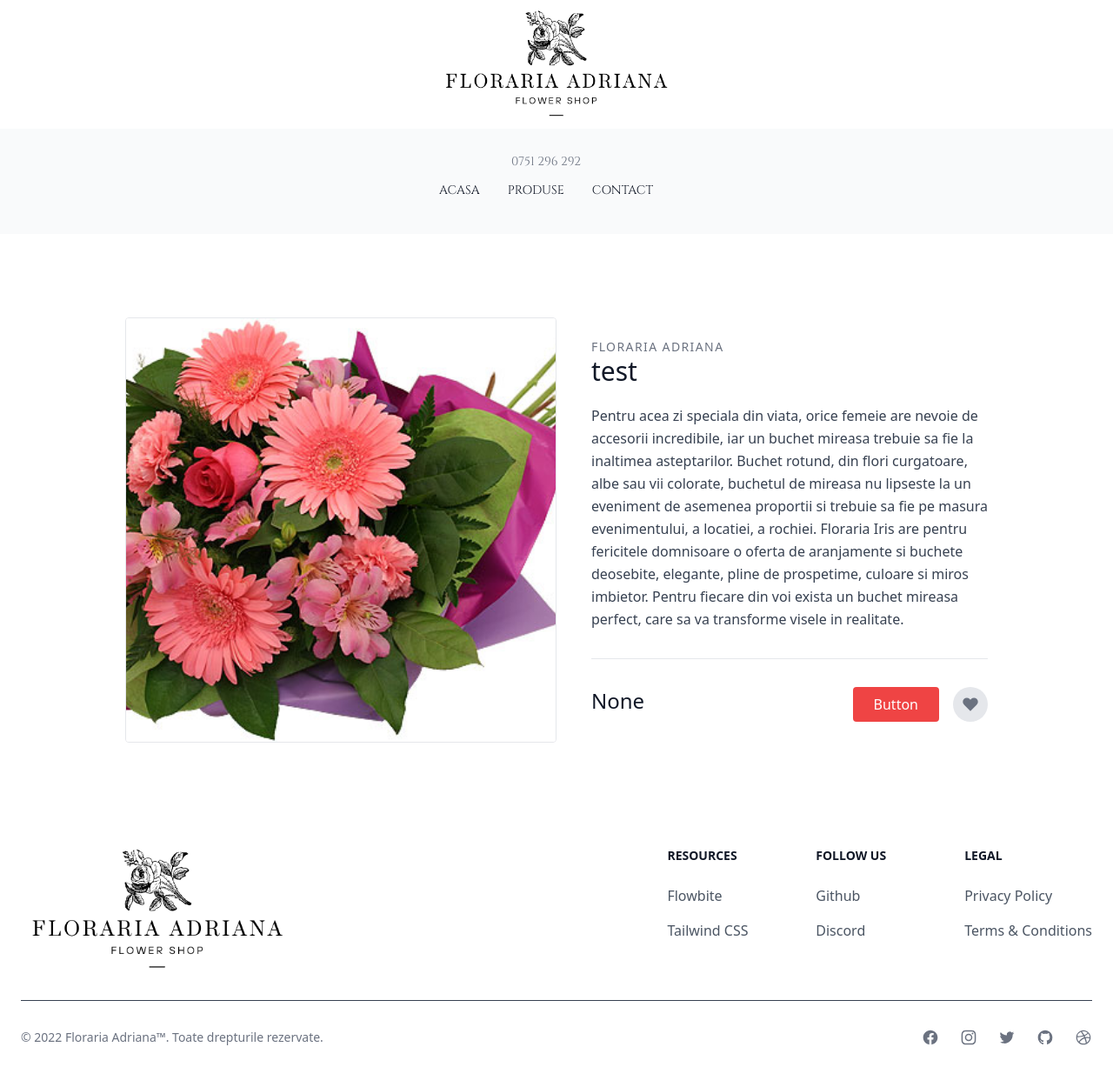
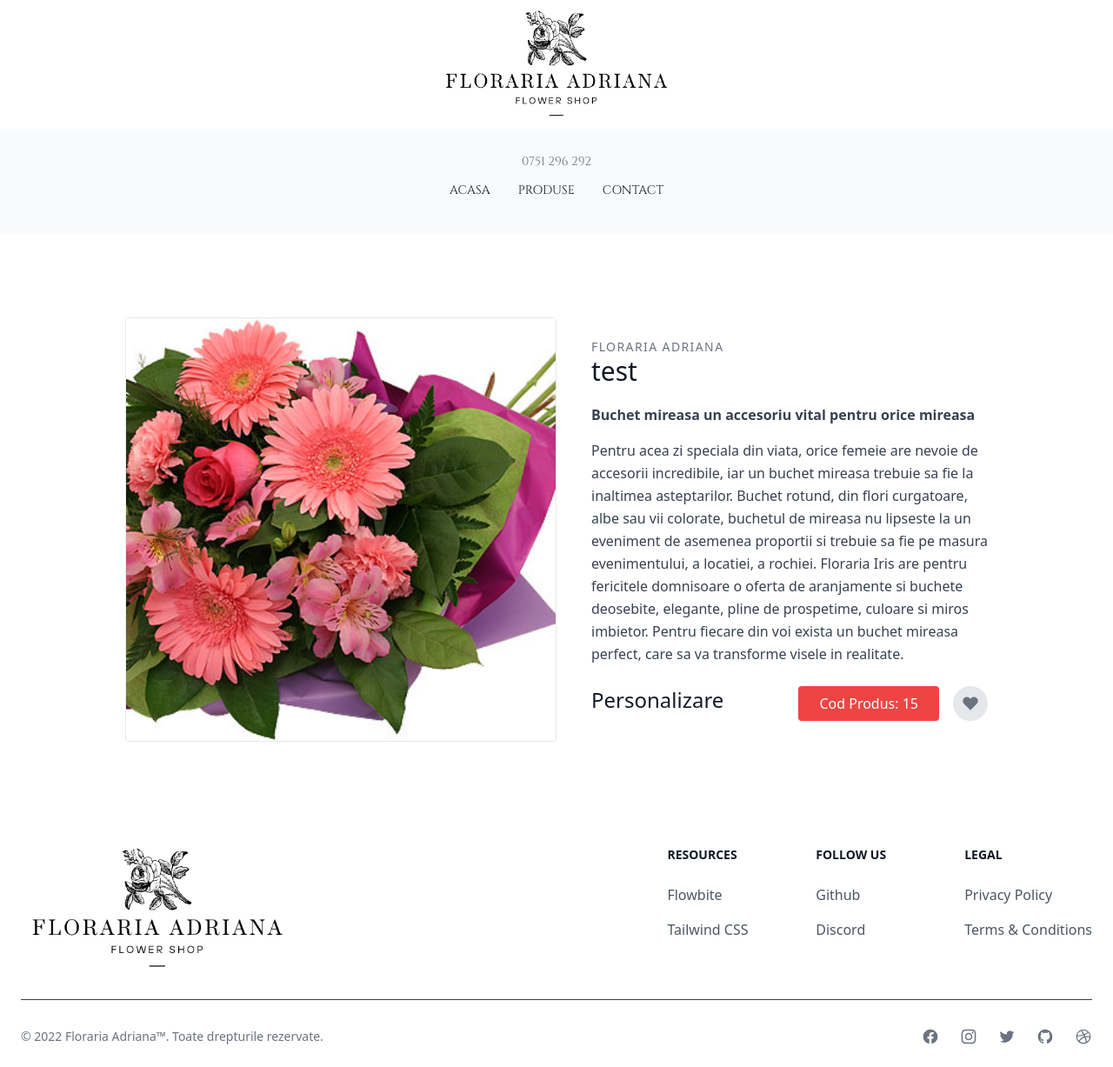
Before and after one commit to Calin224/florarie, a Django app: page /product/1 in a window 1280 px wide. Shown: the whole page at 87% size. After the commit the page ends 1201 px from the top, so only its background shows below. Run offline with Django 4.2, Linux system fonts and the light colour scheme; data comes from the database, SQL or seed files in the repository; both versions use the stored data as it was after the commit; some libraries are stand-ins or nearby versions.

Commit message:
product v2.0

```diff
--- a/base/templates/base/product.html
+++ b/base/templates/base/product.html
@@ -14,14 +14,23 @@
                     <div class="flex mb-4">
 
                     </div>
+                    <h1 class="font-bold mb-4">{{ product.resume }}</h1>
                     <p class="leading-relaxed">{{ product.description }}</p>
-                    <div class="my-8">
-                        <hr>
-                    </div>
-                    <div class="flex">
-                        <span class="title-font font-medium text-2xl text-gray-900">{{ product.price }}</span>
+                    <div class="flex mt-6">
+
+                        <span class="title-font font-medium text-2xl text-gray-900">
+                            {% if product.price is not None %}
+                                {{ product.price }}
+
+                            {% else %}
+
+                                Personalizare
+
+                            {% endif %}
+
+                        </span>
                         <button class="flex ml-auto text-white bg-red-500 border-0 py-2 px-6 focus:outline-none hover:bg-red-600 rounded">
-                            Button
+                            Cod Produs: 15
                         </button>
                         <button class="rounded-full w-10 h-10 bg-gray-200 p-0 border-0 inline-flex items-center justify-center text-gray-500 ml-4">
                             <svg fill="currentColor" stroke-linecap="round" stroke-linejoin="round" stroke-width="2"
--- a/base/views.py
+++ b/base/views.py
@@ -11,7 +11,7 @@ def homePage(request):
 def productsPage(request):
     category = request.GET.get('category')
     if category == None:
-        products = Product.objects.all()
+        products = Product.objects.all()[0:3]
     else:
         products = Product.objects.filter(category__name__icontains=category)
 
--- a/templates/navbar.html
+++ b/templates/navbar.html
@@ -16,11 +16,11 @@
 </nav>
 <nav class="bg-gray-50 flex justify-center items-center flex-col">
     <div class="flex items-center justify-center mt-7">
-            <a href="tel:0756191072" class="mr-6 text-sm font-medium text-gray-500 hover:underline"style="font-family: 'Cinzel'">0751 296 292</a>
+            <a href="tel:0756191072" class=" text-sm font-medium text-gray-500 hover:underline"style="font-family: 'Cinzel'">0751 296 292</a>
         </div>
     <div class="max-w-screen-xl px-4 py-3 mx-auto md:px-6 mb-7">
         <div class="flex items-center justify-center">
-            <ul class="flex flex-row mt-0 mr-6 space-x-8 text-sm font-medium">
+            <ul class="flex flex-row mt-0 text-sm font-medium space-x-8">
                 <li>
                     <a href="{% url 'home' %}" class="text-gray-900  hover:underline" style="font-family: 'Cinzel'">ACASA</a>
                 </li>
```
Also changed, not shown: base/templates/base/products.html (+7 -8 lines), db.sqlite3.
